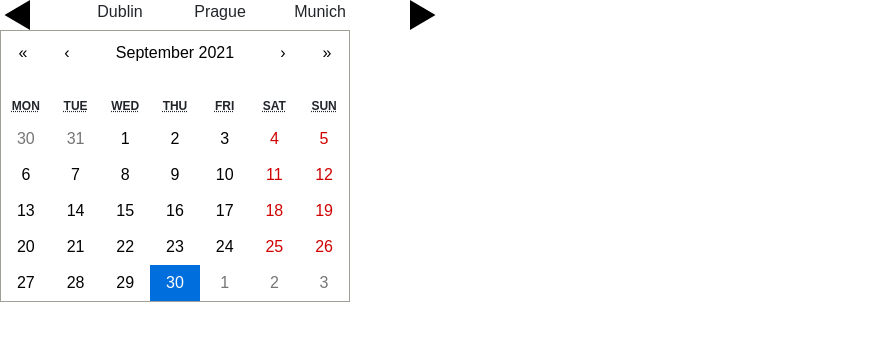
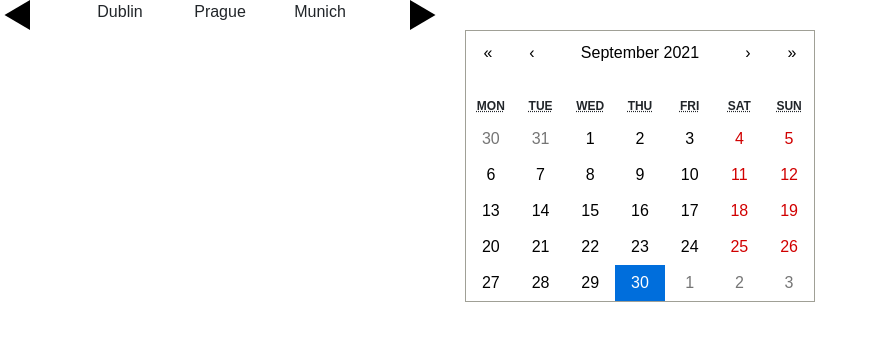
Before and after one commit to adrienWorkday/innovatopia, a React (Create React App) app in the folder social-web-app/: page / in a window 1280 px wide. Shown: the top 340 px of the page, without its empty margins (0-878 px from the left). Built offline with nearby package versions, Linux system fonts and the light colour scheme.

Commit message:
Calendar clicking functionality

```diff
--- a/social-web-app/src/App.css
+++ b/social-web-app/src/App.css
@@ -28,6 +28,10 @@
   color: #61dafb;
 }
 
+/* Calendar */
+.Calendar {
+  display: inline-block;
+}
 /* Employees in-office table */
 
 * {
--- a/social-web-app/src/App.js
+++ b/social-web-app/src/App.js
@@ -4,16 +4,29 @@ import 'react-calendar/dist/Calendar.css';
 import Calendar from 'react-calendar';
 import { Slider } from './Slider';
 import React, { useState } from 'react';
+import EmployeesInOffice from './EmployeesInOffice';
 
 function App() {
   const [value, onChange] = useState(new Date());
   const offices = [{"officeName":"Dublin"}, {"officeName":"Prague"},{"officeName":"Munich"}]
+  const [visibility, setVisibility] = useState(false);
+
+  var container = document.getElementsByClassName('Calendar')[0];
+    document.addEventListener('click', function( event ) {
+      if(container === undefined) {return}
+      if (container !== event.target && !container.contains(event.target)) {
+        // console.log('clicking outside the div');
+        setVisibility(false)
+      }
+  });
   return (
     <div className="App">
       {Slider(offices)}
+      <div className="Calendar">
         <Calendar
           onChange={onChange}
           value={value}
+          onClickDay={function() {setVisibility(true)}}
           /*
             Clicking functionality for calendar, value returned as Date, can be separated into days, months, years etc:
               onClickDay={(value, event) => console.log('Clicked day: ', value)}
@@ -22,6 +35,8 @@ function App() {
               value.getFullYear()
           */
           />
+        {visibility && <EmployeesInOffice />}
+      </div>
     </div>
   );
 }
```
Lines whose indentation alone changed are shown as unchanged.
